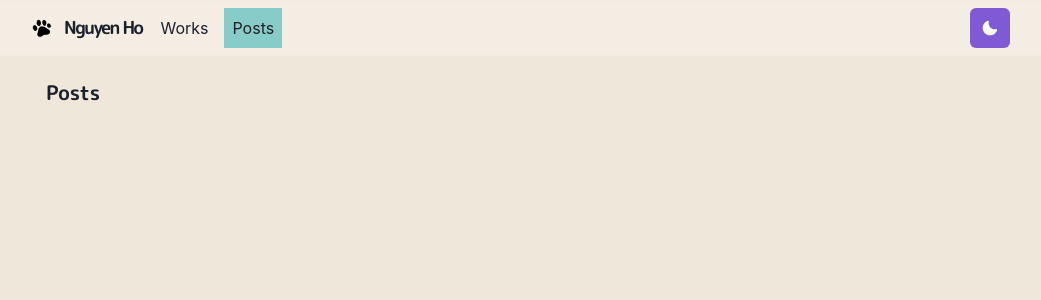
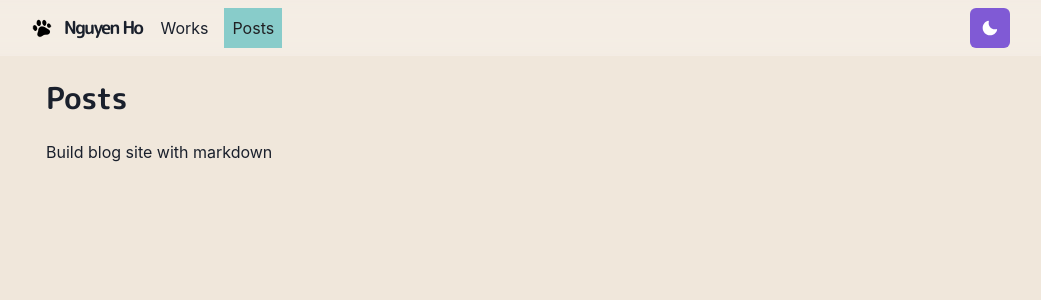
Before and after one commit to nguyen315/portfolio, a Next.js app: page /posts in a window 1280 px wide. Shown: the top 300 px of the page, without its empty margins (114-1155 px from the left). Built offline with nearby package versions, Linux system fonts and the light colour scheme.

Commit message:
Create posts page with getStaticProps to get posts data

```diff
--- /dev/null
+++ b/content/try-md-blog.md
@@ -0,0 +1,6 @@
+---
+title: "Build blog site with markdown"
+date: "13-03-2022"
+---
+
+Trying to build blog site with markdown
--- a/jsconfig.json
+++ b/jsconfig.json
@@ -2,7 +2,9 @@
   "compilerOptions": {
     "baseUrl": "./",
     "paths": {
-      "@components/*": ["components/*"]
+      "@components/*": ["components/*"],
+      "@lib/*": ["lib/*"],
+      "@content/*": ["content/*"]
     }
   }
 }
--- /dev/null
+++ b/lib/posts.js
@@ -0,0 +1,30 @@
+import fs from 'fs'
+import path from 'path'
+import matter from 'gray-matter'
+
+const POST_DIRECTORY = path.join(process.cwd(), 'content')
+
+export const getSortedPostsData = () => {
+  const fileNames = fs.readdirSync(POST_DIRECTORY)
+
+  const allPostsData = fileNames.map(fileName => {
+    // remove the .md path of fileName to get id of a post
+    const id = fileName.replace(/\.md$/, '')
+
+    const filePath = path.join(POST_DIRECTORY, fileName)
+    const fileData = fs.readFileSync(filePath, 'utf8')
+
+    const frontmatter = matter(fileData)
+
+    return {
+      id,
+      ...frontmatter.data
+    }
+  })
+
+  return allPostsData.sort(({ date: a }, { date: b }) => {
+    if (a < b) return 1
+    if (a === b) return 0
+    if (a > b) return -1
+  })
+}
--- a/next.config.js
+++ b/next.config.js
@@ -1,3 +1,10 @@
 module.exports = {
-  reactStrictMode: true
+  reactStrictMode: true,
+  webpack: function (config) {
+    config.module.rules.push({
+      test: /\.md$/,
+      use: 'raw-loader'
+    })
+    return config
+  }
 }
--- a/package.json
+++ b/package.json
@@ -23,8 +23,10 @@
     "@emotion/react": "^11.8.1",
     "@emotion/styled": "^11.8.1",
     "framer-motion": "^6.2.8",
+    "gray-matter": "^4.0.3",
     "next": "^12.1.0",
     "prop-types": "^15.8.1",
+    "raw-loader": "^4.0.2",
     "react": "^17.0.2",
     "react-dom": "^17.0.2",
     "react-icons": "^4.3.1"
--- a/pages/_app.js
+++ b/pages/_app.js
@@ -1,7 +1,7 @@
 import { ChakraProvider } from '@chakra-ui/react'
-import Layout from '../components/layouts/main'
-import Fonts from '../components/fonts'
-import theme from '../lib/theme'
+import Layout from '@components/layouts/main'
+import Fonts from '@components/fonts'
+import theme from '@lib/theme'
 import { AnimatePresence } from 'framer-motion'
 
 const Website = ({ Component, pageProps, router }) => {
--- a/pages/posts.js
+++ /dev/null
@@ -1,16 +0,0 @@
-import { Container, Heading } from '@chakra-ui/react'
-import Layout from '../components/layouts/article'
-
-const Posts = () => {
-  return (
-    <Layout>
-      <Container maxW="container.lg">
-        <Heading as="h3" fontSize={20} my={6}>
-          Posts
-        </Heading>
-      </Container>
-    </Layout>
-  )
-}
-
-export default Posts
--- /dev/null
+++ b/pages/posts/index.js
@@ -0,0 +1,32 @@
+import { Container, Heading } from '@chakra-ui/react'
+import Layout from '@components/layouts/article'
+import { getSortedPostsData } from '@lib/posts'
+
+export async function getStaticProps() {
+  const sortedPosts = getSortedPostsData()
+
+  return {
+    props: {
+      posts: sortedPosts
+    }
+  }
+}
+
+const Posts = ({ posts }) => {
+  const renderPostsList = posts.map(post => {
+    return <div key={post.id}>{post.title}</div>
+  })
+
+  return (
+    <Layout title="Posts">
+      <Container maxW="container.lg">
+        <Heading as="h3" size="lg" my={6}>
+          Posts
+        </Heading>
+        {renderPostsList}
+      </Container>
+    </Layout>
+  )
+}
+
+export default Posts
```
Also changed, not shown: pages/posts/[slug].js (added, +28 -0 lines), 1 other file (tests, documents, lock files or other folders).
